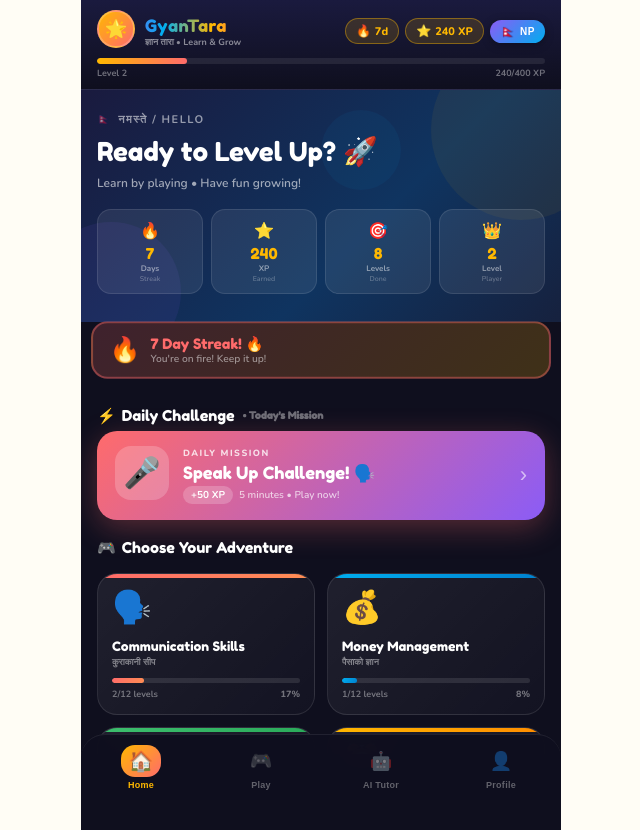
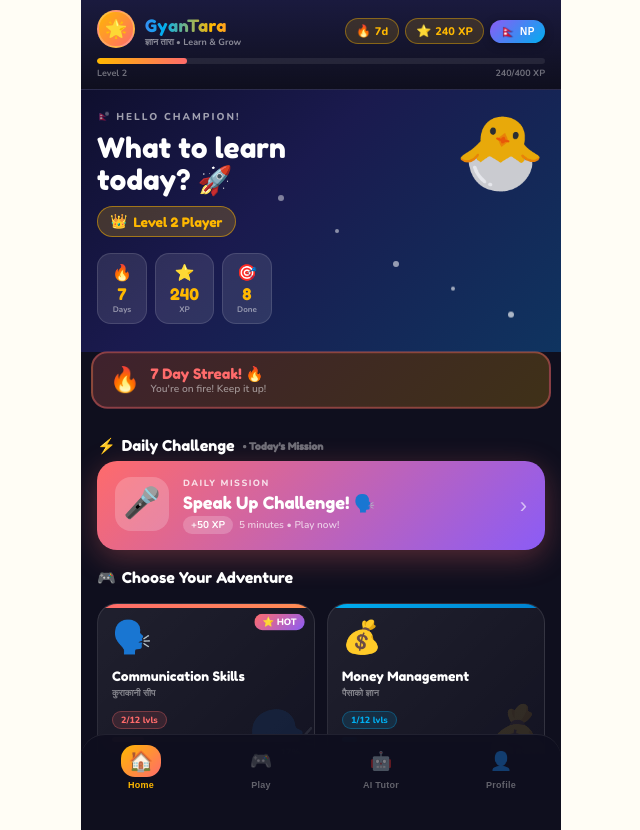
Before and after one commit to rakeshups/Gyan-Tara, a React (Vite) app: page / in a window 1280 px wide. Shown: the whole page, without its empty margins (319-959 px from the left). Built offline with nearby package versions, Linux system fonts and the light colour scheme.

Commit message:
Update App.jsx

```diff
--- a/src/App.jsx
+++ b/src/App.jsx
@@ -718,43 +718,59 @@ function HomeView({ totalXP, playerLevel, streakDays, completedLevels, onOpenSub
   return (
     <div className="slide-up">
       {/* ── Hero Banner ── */}
-      <div style={{ background: "linear-gradient(135deg,#1A1A3E 0%,#0F3460 60%,#16213E 100%)", padding: "22px 16px 28px", position: "relative", overflow: "hidden" }}>
-        {/* decorative circles */}
-        <div style={{ position: "absolute", top: -50, right: -50, width: 180, height: 180, borderRadius: "50%", background: "rgba(255,184,0,0.06)", pointerEvents: "none" }} />
-        <div style={{ position: "absolute", bottom: -40, left: -40, width: 140, height: 140, borderRadius: "50%", background: "rgba(139,92,246,0.08)", pointerEvents: "none" }} />
-        <div style={{ position: "absolute", top: 20, left: "50%", width: 80, height: 80, borderRadius: "50%", background: "rgba(0,174,239,0.05)", pointerEvents: "none" }} />
-
-        <div style={{ position: "relative" }}>
-          {/* Flag + greeting */}
-          <div style={{ fontSize: 11, color: "rgba(255,255,255,0.55)", fontWeight: 700, letterSpacing: 1.5, textTransform: "uppercase", marginBottom: 8, display: "flex", alignItems: "center", gap: 6 }}>
-            <span>🇳🇵</span>
-            <span>{lang === "np" ? "नमस्ते / Hello" : "नमस्ते / Hello"}</span>
-          </div>
-
-          {/* Big headline */}
-          <div style={{ fontFamily: "'Fredoka One',cursive", fontSize: 26, lineHeight: 1.2, marginBottom: 6 }}>
-            {lang === "np" ? "आज के सिक्ने?" : "Ready to Level Up?"} <span style={{ fontSize: 28 }}>🚀</span>
-          </div>
-          <div style={{ fontSize: 12, color: "rgba(255,255,255,0.6)", fontWeight: 600, marginBottom: 18 }}>
-            {lang === "np" ? "खेलेर सिक्नुस् • मजाले पढ्नुस्!" : "Learn by playing • Have fun growing!"}
-          </div>
-
-          {/* Stats row */}
-          <div style={{ display: "grid", gridTemplateColumns: "repeat(4,1fr)", gap: 8 }}>
-            {[
-              { icon: "🔥", val: `${streakDays}`, label: lang === "np" ? "दिन" : "Days", sub: lang === "np" ? "स्ट्रीक" : "Streak" },
-              { icon: "⭐", val: `${totalXP}`, label: "XP", sub: lang === "np" ? "कमाएको" : "Earned" },
-              { icon: "🎯", val: `${totalCompleted}`, label: lang === "np" ? "तह" : "Levels", sub: lang === "np" ? "सकियो" : "Done" },
-              { icon: "👑", val: `${playerLevel}`, label: lang === "np" ? "लेभल" : "Level", sub: lang === "np" ? "खेलाडी" : "Player" },
-            ].map(s => (
-              <div key={s.label} style={{ background: "rgba(255,255,255,0.08)", borderRadius: 14, padding: "10px 6px", textAlign: "center", border: "1px solid rgba(255,255,255,0.1)" }}>
-                <div style={{ fontSize: 16, marginBottom: 2 }}>{s.icon}</div>
-                <div style={{ fontFamily: "'Fredoka One',cursive", fontSize: 15, color: "#FFB800" }}>{s.val}</div>
-                <div style={{ fontSize: 8, color: "rgba(255,255,255,0.5)", fontWeight: 700 }}>{s.label}</div>
-                <div style={{ fontSize: 7, color: "rgba(255,255,255,0.3)", fontWeight: 600 }}>{s.sub}</div>
-              </div>
-            ))}
-          </div>
+      {/* Animated hero with floating mascot */}
+      <div style={{ background: "linear-gradient(135deg,#0F0F2E 0%,#1A1A4E 40%,#0F3460 100%)", padding: "20px 16px 28px", position: "relative", overflow: "hidden", minHeight: 200 }}>
+        {/* Animated background stars */}
+        {[...Array(8)].map((_, i) => (
+          <div key={i} style={{
+            position: "absolute",
+            width: i % 2 === 0 ? 4 : 6,
+            height: i % 2 === 0 ? 4 : 6,
+            borderRadius: "50%",
+            background: "#fff",
+            opacity: 0.3 + (i * 0.05),
+            top: `${10 + (i * 11)}%`,
+            left: `${5 + (i * 12)}%`,
+            animation: `float ${2 + i * 0.3}s ease-in-out infinite`,
+            animationDelay: `${i * 0.4}s`
+          }} />
+        ))}
+
+        {/* Large mascot emoji */}
+        <div style={{ position: "absolute", right: 16, top: 16, fontSize: 72, opacity: 0.9 }} className="floating">
+          {playerLevel >= 10 ? "🦁" : playerLevel >= 5 ? "🦊" : "🐣"}
+        </div>
+
+        <div style={{ position: "relative", maxWidth: "65%" }}>
+          <div style={{ fontSize: 10, color: "rgba(255,255,255,0.6)", fontWeight: 800, letterSpacing: 2, textTransform: "uppercase", marginBottom: 8 }}>
+            🇳🇵 {lang === "np" ? "नमस्ते च्याम्पियन!" : "Hello Champion!"}
+          </div>
+          <div style={{ fontFamily: "'Fredoka One',cursive", fontSize: 28, lineHeight: 1.15, marginBottom: 10 }}>
+            {lang === "np" ? "आज के सिक्ने?" : "What to learn"}<br/>
+            {lang === "np" ? "तयार हुनुहुन्छ? 🚀" : "today? 🚀"}
+          </div>
+          {/* Level badge */}
+          <div style={{ display: "inline-flex", alignItems: "center", gap: 6, background: "rgba(255,184,0,0.2)", border: "1px solid rgba(255,184,0,0.5)", borderRadius: 20, padding: "5px 12px", marginBottom: 16 }}>
+            <span style={{ fontSize: 14 }}>👑</span>
+            <span style={{ fontFamily: "'Fredoka One',cursive", fontSize: 13, color: "#FFB800" }}>
+              {lang === "np" ? `लेभल ${playerLevel} खेलाडी` : `Level ${playerLevel} Player`}
+            </span>
+          </div>
+        </div>
+
+        {/* Stats row — compact */}
+        <div style={{ display: "flex", gap: 8, overflow: "auto", scrollbarWidth: "none" }}>
+          {[
+            { icon: "🔥", val: `${streakDays}`, label: lang === "np" ? "दिन" : "Days" },
+            { icon: "⭐", val: `${totalXP}`, label: "XP" },
+            { icon: "🎯", val: `${totalCompleted}`, label: lang === "np" ? "तह" : "Done" },
+          ].map(s => (
+            <div key={s.label} style={{ background: "rgba(255,255,255,0.1)", borderRadius: 14, padding: "8px 14px", textAlign: "center", border: "1px solid rgba(255,255,255,0.12)", flexShrink: 0 }}>
+              <div style={{ fontSize: 16 }}>{s.icon}</div>
+              <div style={{ fontFamily: "'Fredoka One',cursive", fontSize: 16, color: "#FFB800" }}>{s.val}</div>
+              <div style={{ fontSize: 8, color: "rgba(255,255,255,0.5)", fontWeight: 700 }}>{s.label}</div>
+            </div>
+          ))}
         </div>
       </div>
 
@@ -804,36 +820,50 @@ function HomeView({ totalXP, playerLevel, streakDays, completedLevels, onOpenSub
         <span>{lang === "np" ? "विषय छान्नुस्" : "Choose Your Adventure"}</span>
       </div>
       <div style={{ display: "grid", gridTemplateColumns: "1fr 1fr", gap: 12, padding: "8px 16px 16px" }}>
-        {Object.entries(LEVELS_DATA).map(([key, s]) => {
+        {Object.entries(LEVELS_DATA).map(([key, s], cardIdx) => {
           const done = (completedLevels[key] || []).length;
           const total = s.levels.length;
           const pct = Math.round((done / total) * 100);
+          const isFirstIncomplete = cardIdx === Object.entries(LEVELS_DATA).findIndex(([k]) => (completedLevels[k] || []).length < LEVELS_DATA[k].levels.length);
           return (
-            <div key={key} onClick={() => onOpenSubject(key)} style={{ background: "linear-gradient(135deg,rgba(255,255,255,0.07),rgba(255,255,255,0.02))", borderRadius: 20, padding: 14, cursor: "pointer", border: pct === 100 ? "2px solid rgba(255,184,0,0.6)" : "1px solid rgba(255,255,255,0.1)", position: "relative", overflow: "hidden", minHeight: 120 }} className="card-hover btn-bounce">
+            <div key={key} onClick={() => onOpenSubject(key)} style={{ background: "linear-gradient(135deg,rgba(255,255,255,0.07),rgba(255,255,255,0.02))", borderRadius: 20, padding: 14, cursor: "pointer", border: pct === 100 ? "2px solid rgba(255,184,0,0.6)" : "1px solid rgba(255,255,255,0.1)", position: "relative", overflow: "hidden", minHeight: 140 }} className="card-hover btn-bounce">
+              {/* Top gradient bar */}
               <div style={{ position: "absolute", top: 0, left: 0, right: 0, height: 4, background: s.gradient, borderRadius: "20px 20px 0 0" }} />
-              {pct === 100 && (
+              {/* Large blurred background emoji */}
+              <div style={{ position: "absolute", right: -5, bottom: -5, fontSize: 56, opacity: 0.12, transform: "rotate(-15deg)", pointerEvents: "none" }}>{s.emoji}</div>
+              {/* Status badges */}
+              {pct === 100 ? (
                 <div style={{ position: "absolute", top: 10, right: 10, background: "linear-gradient(135deg,#FFB800,#FF6B6B)", borderRadius: 10, padding: "2px 8px", fontSize: 9, fontWeight: 800, color: "#fff", zIndex: 2 }}>
-                  ✅ {lang === "np" ? "पूरा!" : "COMPLETE!"}
+                  ✅ {lang === "np" ? "पूरा!" : "DONE!"}
                 </div>
-              )}
+              ) : isFirstIncomplete ? (
+                <div style={{ position: "absolute", top: 10, right: 10, background: "linear-gradient(135deg,#FF6B6B,#8B5CF6)", borderRadius: 10, padding: "2px 8px", fontSize: 9, fontWeight: 800, color: "#fff", zIndex: 2 }} className="pulsing">
+                  ⭐ HOT
+                </div>
+              ) : done === 0 ? (
+                <div style={{ position: "absolute", top: 10, right: 10, background: "linear-gradient(135deg,#3DBF6E,#00AEEF)", borderRadius: 10, padding: "2px 8px", fontSize: 9, fontWeight: 800, color: "#fff", zIndex: 2 }}>
+                  NEW
+                </div>
+              ) : null}
               <div style={{ fontSize: 32, marginBottom: 8 }} className="floating">{s.emoji}</div>
               <div style={{ fontFamily: "'Fredoka One',cursive", fontSize: 13, lineHeight: 1.2, marginBottom: 2 }}>
                 {lang === "np" ? s.titleNp : s.title}
               </div>
-              <div style={{ fontSize: 9, color: "rgba(255,255,255,0.45)", fontWeight: 700, marginBottom: 10 }}>
+              <div style={{ fontSize: 9, color: "rgba(255,255,255,0.45)", fontWeight: 700, marginBottom: 8 }}>
                 {lang === "np" ? s.title : s.titleNp}
               </div>
+              {/* Level count pill */}
+              <div style={{ display: "inline-flex", alignItems: "center", gap: 4, background: `${s.color}22`, border: `1px solid ${s.color}55`, borderRadius: 10, padding: "2px 8px", marginBottom: 8 }}>
+                <span style={{ fontSize: 9, fontWeight: 800, color: s.color }}>{done}/{total} {lang === "np" ? "तह" : "lvls"}</span>
+              </div>
               {pct === 100 && (
-                <div style={{ fontSize: 14, marginBottom: 6, textAlign: "center" }}>🎉🌟🏆</div>
+                <div style={{ fontSize: 13, marginBottom: 4, textAlign: "center" }}>🎉🌟🏆</div>
               )}
               {/* Progress */}
               <div style={{ background: "rgba(255,255,255,0.1)", borderRadius: 10, height: 5, overflow: "hidden" }}>
                 <div style={{ height: "100%", width: `${pct}%`, background: s.gradient, borderRadius: 10, transition: "width 0.6s" }} />
               </div>
-              <div style={{ display: "flex", justifyContent: "space-between", marginTop: 5 }}>
-                <span style={{ fontSize: 9, color: "rgba(255,255,255,0.4)", fontWeight: 700 }}>
-                  {done}/{total} {lang === "np" ? "तह" : "levels"}
-                </span>
+              <div style={{ display: "flex", justifyContent: "flex-end", marginTop: 4 }}>
                 <span style={{ fontSize: 9, fontWeight: 800, color: pct === 100 ? "#4ade80" : "rgba(255,255,255,0.4)" }}>{pct}%</span>
               </div>
             </div>
@@ -926,6 +956,8 @@ function SubjectMapView({ subjectKey, completedLevels, onBack, onPlayLevel }) {
           const isDone = completedLevels.includes(level.id);
           const isUnlocked = level.id === 1 || completedLevels.includes(level.id - 1);
           const isLocked = !isUnlocked;
+          // "You are here" = first unlocked level not yet completed
+          const isNext = isUnlocked && !isDone && !s.levels.slice(0, i).some(l => !completedLevels.includes(l.id) && (l.id === 1 || completedLevels.includes(l.id - 1)));
 
           return (
             <div key={level.id} style={{ marginBottom: 10 }}>
@@ -933,10 +965,21 @@ function SubjectMapView({ subjectKey, completedLevels, onBack, onPlayLevel }) {
               {i > 0 && (
                 <div style={{ width: 2, height: 12, background: isDone ? s.color : "rgba(255,255,255,0.1)", margin: "0 auto -2px", borderRadius: 2, marginLeft: level.isBoss ? "50%" : i % 2 === 0 ? "30%" : "70%" }} />
               )}
+              {/* "You are here" indicator */}
+              {isNext && (
+                <div style={{ textAlign: level.isBoss ? "center" : i % 2 === 0 ? "left" : "right", paddingLeft: level.isBoss ? 0 : i % 2 === 0 ? 4 : 0, paddingRight: level.isBoss ? 0 : i % 2 === 0 ? 0 : 34, marginBottom: 4 }}>
+                  <span style={{ fontSize: 9, fontWeight: 800, color: "#FFB800", background: "rgba(255,184,0,0.15)", border: "1px solid rgba(255,184,0,0.4)", borderRadius: 8, padding: "2px 8px" }}>
+                    {lang === "np" ? "→ तपाईं यहाँ हुनुहुन्छ" : "→ You are here"}
+                  </span>
+                </div>
+              )}
               <div
                 onClick={() => !isLocked && onPlayLevel(level)}
+                title={isLocked ? (lang === "np" ? "अघिल्लो तह पूरा गर्नुस्" : "Complete previous level") : ""}
                 style={{
-                  background: isDone ? `linear-gradient(135deg,${s.color}33,${s.color}11)` : level.isBoss ? "linear-gradient(135deg,rgba(255,184,0,0.15),rgba(255,107,107,0.1))" : "rgba(255,255,255,0.05)",
+                  background: isDone
+                    ? `linear-gradient(135deg,${s.color}44,${s.color}22)`
+                    : level.isBoss ? "linear-gradient(135deg,rgba(255,184,0,0.15),rgba(255,107,107,0.1))" : "rgba(255,255,255,0.05)",
                   border: isDone ? `2px solid ${s.color}` : level.isBoss ? "2px solid rgba(255,184,0,0.5)" : isLocked ? "2px solid rgba(255,255,255,0.06)" : "2px solid rgba(255,255,255,0.15)",
                   borderRadius: level.isBoss ? 20 : 16,
                   padding: level.isBoss ? "14px 18px" : "12px 16px",
@@ -946,6 +989,8 @@ function SubjectMapView({ subjectKey, completedLevels, onBack, onPlayLevel }) {
                   marginRight: level.isBoss ? 0 : i % 2 === 0 ? 30 : 0,
                   transition: "all 0.2s",
                   boxShadow: isDone ? `0 4px 15px ${s.bgGlow || "rgba(0,0,0,0.3)"}` : level.isBoss ? "0 4px 20px rgba(255,184,0,0.2)" : "none",
+                  position: "relative",
+                  transform: level.isBoss ? "scale(1.04)" : "scale(1)",
                 }}
                 className={`${isLocked ? "level-locked" : "card-hover btn-bounce"} ${level.isBoss ? "boss-glow" : ""}`}
               >
@@ -961,7 +1006,7 @@ function SubjectMapView({ subjectKey, completedLevels, onBack, onPlayLevel }) {
                     {lang === "np" ? level.nameNp : level.name}
                   </div>
                   <div style={{ fontSize: 10, color: isLocked ? "rgba(255,255,255,0.2)" : "rgba(255,255,255,0.5)", fontWeight: 600, marginBottom: 4 }}>
-                    {lang === "np" ? level.name : level.nameNp}
+                    {isLocked ? (lang === "np" ? "अघिल्लो तह पूरा गर्नुस्" : "Complete previous level") : (lang === "np" ? level.name : level.nameNp)}
                   </div>
                   {!isLocked && (
                     <div style={{ display: "flex", gap: 6, alignItems: "center" }}>
@@ -987,6 +1032,11 @@ function SubjectMapView({ subjectKey, completedLevels, onBack, onPlayLevel }) {
                     {level.isBoss ? `⚔️ ${lang === "np" ? "लड!" : "Fight!"}` : `▶ ${lang === "np" ? "खेल" : "Play"}`}
                   </div>
                 )}
+
+                {/* Level number badge */}
+                <div style={{ position: "absolute", right: 8, bottom: 6, background: "rgba(255,255,255,0.1)", borderRadius: 8, padding: "2px 6px", fontSize: 9, fontWeight: 800, color: "rgba(255,255,255,0.4)" }}>
+                  #{level.id}
+                </div>
               </div>
             </div>
           );
@@ -1009,6 +1059,7 @@ function GameLevelView({ subjectKey, level, onBack, onComplete }) {
   const [hearts, setHearts] = useState(3);
   const [combo, setCombo] = useState(0);
   const [showBonus, setShowBonus] = useState(null);
+  const [timeLeft, setTimeLeft] = useState(20);
 
   // Get questions for this specific level — no overlap with other levels
   const allQuestions = MINI_QUIZZES[subjectKey] || MINI_QUIZZES.comm;
@@ -1029,6 +1080,25 @@ function GameLevelView({ subjectKey, level, onBack, onComplete }) {
 
   const handleAnswer = (i) => {
     if (chosen !== null) return;
+
+    // Handle timeout
+    if (i === -1) {
+      setChosen(-1);
+      setCombo(0);
+      setHearts(h => Math.max(0, h - 1));
+      setShowBonus(lang === "np" ? "⏰ समय सकियो!" : "⏰ Time's Up!");
+      setTimeout(() => {
+        setShowBonus(null);
+        if (qIdx + 1 >= 4 || hearts <= 1) {
+          setPhase("complete");
+        } else {
+          setChosen(null);
+          setQIdx(x => x + 1);
+        }
+      }, 1500);
+      return;
+    }
+
     setChosen(i);
     const correct = i === currentQ.ans;
     if (correct) {
@@ -1057,13 +1127,44 @@ function GameLevelView({ subjectKey, level, onBack, onComplete }) {
 
   const earnedXP = Math.round(level.xp * (score / 4) + (score === 4 ? level.xp * 0.5 : 0));
 
+  // 20-second countdown timer per question
+  useEffect(() => {
+    if (phase !== "question" || chosen !== null) return;
+    setTimeLeft(20);
+    const timer = setInterval(() => {
+      setTimeLeft(t => {
+        if (t <= 1) {
+          clearInterval(timer);
+          handleAnswer(-1);
+          return 0;
+        }
+        return t - 1;
+      });
+    }, 1000);
+    return () => clearInterval(timer);
+  }, [qIdx, phase]);
+
   if (phase === "intro") {
+    const difficulty = level.id <= 3
+      ? { icon: "🟢", en: "Easy", np: "सजिलो", color: "#3DBF6E" }
+      : level.id <= 7
+      ? { icon: "🟡", en: "Medium", np: "मध्यम", color: "#FFB800" }
+      : level.id <= 10
+      ? { icon: "🔴", en: "Hard", np: "कठिन", color: "#FF6B6B" }
+      : { icon: "💀", en: "Expert", np: "विशेषज्ञ", color: "#8B5CF6" };
     return (
       <div style={{ padding: 20, textAlign: "center" }} className="pop-in">
         <div style={{ background: s.gradient, borderRadius: 28, padding: "28px 20px", marginBottom: 20, position: "relative", overflow: "hidden" }}>
           <div style={{ position: "absolute", top: -20, right: -20, width: 100, height: 100, borderRadius: "50%", background: "rgba(255,255,255,0.1)" }} />
           <div style={{ fontSize: 64, marginBottom: 12 }} className="floating">{level.icon}</div>
           <div style={{ fontFamily: "'Fredoka One',cursive", fontSize: 24, color: "#fff", marginBottom: 6 }}>{lang === "np" ? level.nameNp : level.name}</div>
+          {/* Difficulty badge */}
+          <div style={{ display: "inline-flex", alignItems: "center", gap: 6, background: `${difficulty.color}22`, border: `1px solid ${difficulty.color}66`, borderRadius: 20, padding: "4px 12px", marginBottom: 12 }}>
+            <span>{difficulty.icon}</span>
+            <span style={{ fontSize: 12, fontWeight: 800, color: difficulty.color }}>
+              {lang === "np" ? difficulty.np : difficulty.en}
+            </span>
+          </div>
           <div style={{ fontSize: 12, color: "rgba(255,255,255,0.7)", fontWeight: 600, marginBottom: 16 }}>{level.description}</div>
           <div style={{ display: "flex", justifyContent: "center", gap: 10 }}>
             {[
@@ -1195,10 +1296,42 @@ function GameLevelView({ subjectKey, level, onBack, onComplete }) {
 
       <div style={{ padding: 16 }}>
         {/* Question */}
-        <div style={{ background: "rgba(255,255,255,0.06)", border: "1px solid rgba(255,255,255,0.12)", borderRadius: 20, padding: 18, marginBottom: 14, textAlign: "center" }}>
+        <div style={{ background: "rgba(255,255,255,0.06)", border: "1px solid rgba(255,255,255,0.12)", borderRadius: 20, padding: 18, marginBottom: 10, textAlign: "center" }}>
           <div style={{ fontSize: 36, marginBottom: 10 }}>{currentQ.emoji}</div>
           <div style={{ fontFamily: "'Fredoka One',cursive", fontSize: 17, lineHeight: 1.4, color: "#fff" }}>{currentQ.q}</div>
         </div>
+
+        {/* Timer bar */}
+        {(() => {
+          const timerColor = timeLeft > 10 ? "#3DBF6E" : timeLeft > 5 ? "#FFB800" : "#FF6B6B";
+          const pct = (timeLeft / 20) * 100;
+          return (
+            <div style={{ marginBottom: 12 }}>
+              <div style={{ display: "flex", justifyContent: "space-between", alignItems: "center", marginBottom: 4 }}>
+                <span style={{ fontSize: 10, fontWeight: 700, color: timerColor }}>⏱️ {lang === "np" ? "समय" : "Time"}</span>
+                <span style={{
+                  fontFamily: "'Fredoka One',cursive",
+                  fontSize: 16,
+                  color: timerColor,
+                  animation: timeLeft <= 5 && chosen === null ? "pulse 0.6s ease-in-out infinite" : "none",
+                  display: "inline-block",
+                }}>
+                  {chosen !== null ? "–" : `${timeLeft}s`}
+                </span>
+              </div>
+              <div style={{ background: "rgba(255,255,255,0.1)", borderRadius: 8, height: 8, overflow: "hidden" }}>
+                <div style={{
+                  height: "100%",
+                  width: chosen !== null ? "0%" : `${pct}%`,
+                  background: timerColor,
+                  borderRadius: 8,
+                  transition: "width 1s linear, background 0.5s",
+                  boxShadow: timeLeft <= 5 && chosen === null ? `0 0 8px ${timerColor}` : "none",
+                }} />
+              </div>
+            </div>
+          );
+        })()}
 
         {/* Options */}
         <div style={{ display: "flex", flexDirection: "column", gap: 10 }}>
```
